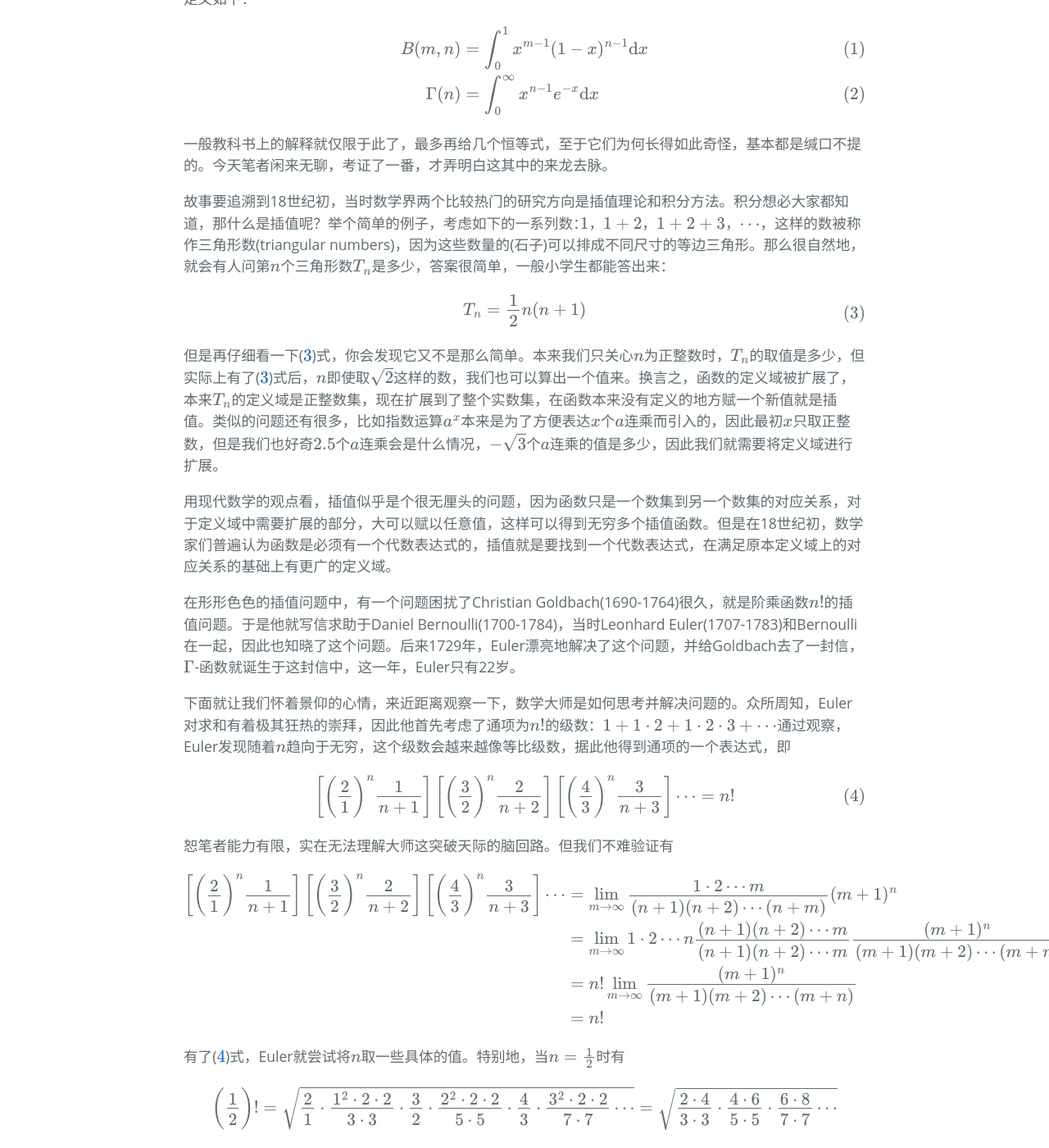
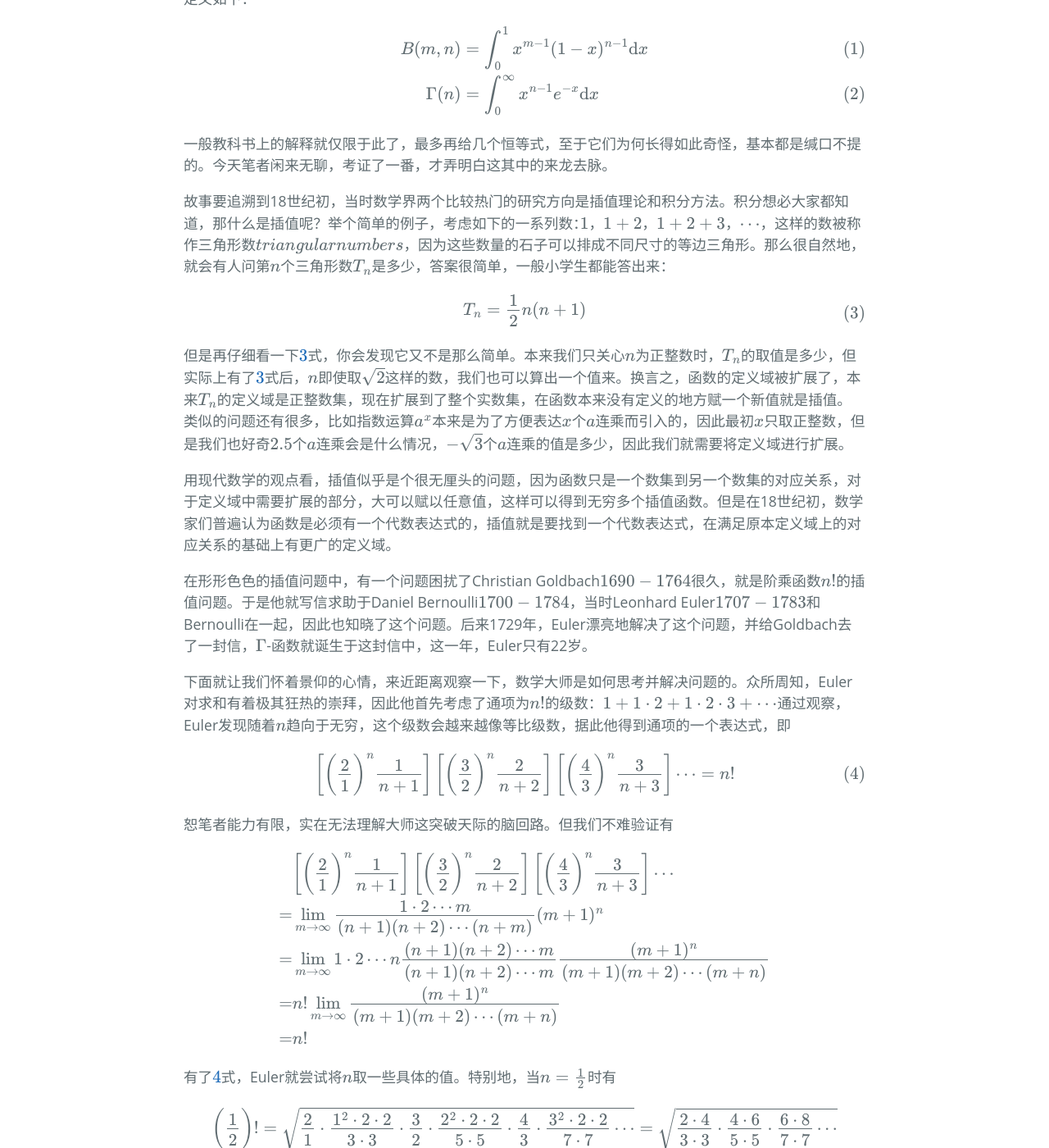
Before and after one commit to Tao-kun/Tao-kun.github.io, a Jekyll site: the page built from _posts/2017-10-12-gamma-function.markdown, in a window 1280 px wide and 1400 px high, scrolled down 573 px. Shown: the whole window at 82% size. Built offline with Jekyll 4.4.1, drawn with Linux system fonts in a browser that asks for light colours; some web fonts are replaced; formulas are drawn with MathJax 3; some of the changed text lies outside the part shown.

Commit message:
no description

```diff
--- a/_includes/page-footer.html
+++ b/_includes/page-footer.html
@@ -6,7 +6,7 @@
 </footer>
 <script type="text/x-mathjax-config">
 MathJax.Hub.Config({
-  tex2jax: {inlineMath: [['$','$'], ['\\(','\\)']]},
+  tex2jax: {inlineMath: [['$','$'], ['\(','\)']]},
   TeX: {equationNumbers: {autoNumber: ["AMS"], useLabelIds: true}},
   "HTML-CSS": {linebreaks: {automatic: true}},
   SVG: {linebreaks: {automatic: true}}
--- a/_posts/2017-10-12-gamma-function.markdown
+++ b/_posts/2017-10-12-gamma-function.markdown
@@ -51,13 +51,13 @@ $$
 
 $$
 \begin{align*}
-\left[ \left( \frac{2}{1} \right)^n \frac{1}{n+1} \right]
+& \left[ \left( \frac{2}{1} \right)^n \frac{1}{n+1} \right]
 \left[ \left( \frac{3}{2} \right)^n \frac{2}{n+2} \right]
-\left[ \left( \frac{4}{3} \right)^n \frac{3}{n+3} \right] \cdots
-& = \lim_{m \rightarrow \infty} \frac{1 \cdot 2 \cdots m}{(n+1)(n+2)\cdots(n+m)} (m+1)^n \\
-& = \lim_{m \rightarrow \infty} 1 \cdot 2 \cdots n \frac{(n+1)(n+2)\cdots m}{(n+1)(n+2)\cdots m} \frac{(m+1)^n}{(m+1)(m+2)\cdots(m+n)} \\
-& = n! \lim_{m \rightarrow \infty} \frac{(m+1)^n}{(m+1)(m+2)\cdots(m+n)} \\
-& = n!
+\left[ \left( \frac{4}{3} \right)^n \frac{3}{n+3} \right] \cdots \\
+= &\lim_{m \rightarrow \infty} \frac{1 \cdot 2 \cdots m}{(n+1)(n+2)\cdots(n+m)} (m+1)^n \\
+= & \lim_{m \rightarrow \infty} 1 \cdot 2 \cdots n \frac{(n+1)(n+2)\cdots m}{(n+1)(n+2)\cdots m} \frac{(m+1)^n}{(m+1)(m+2)\cdots(m+n)} \\
+= & n! \lim_{m \rightarrow \infty} \frac{(m+1)^n}{(m+1)(m+2)\cdots(m+n)} \\
+= & n!
 \end{align*}
 $$
 
```
